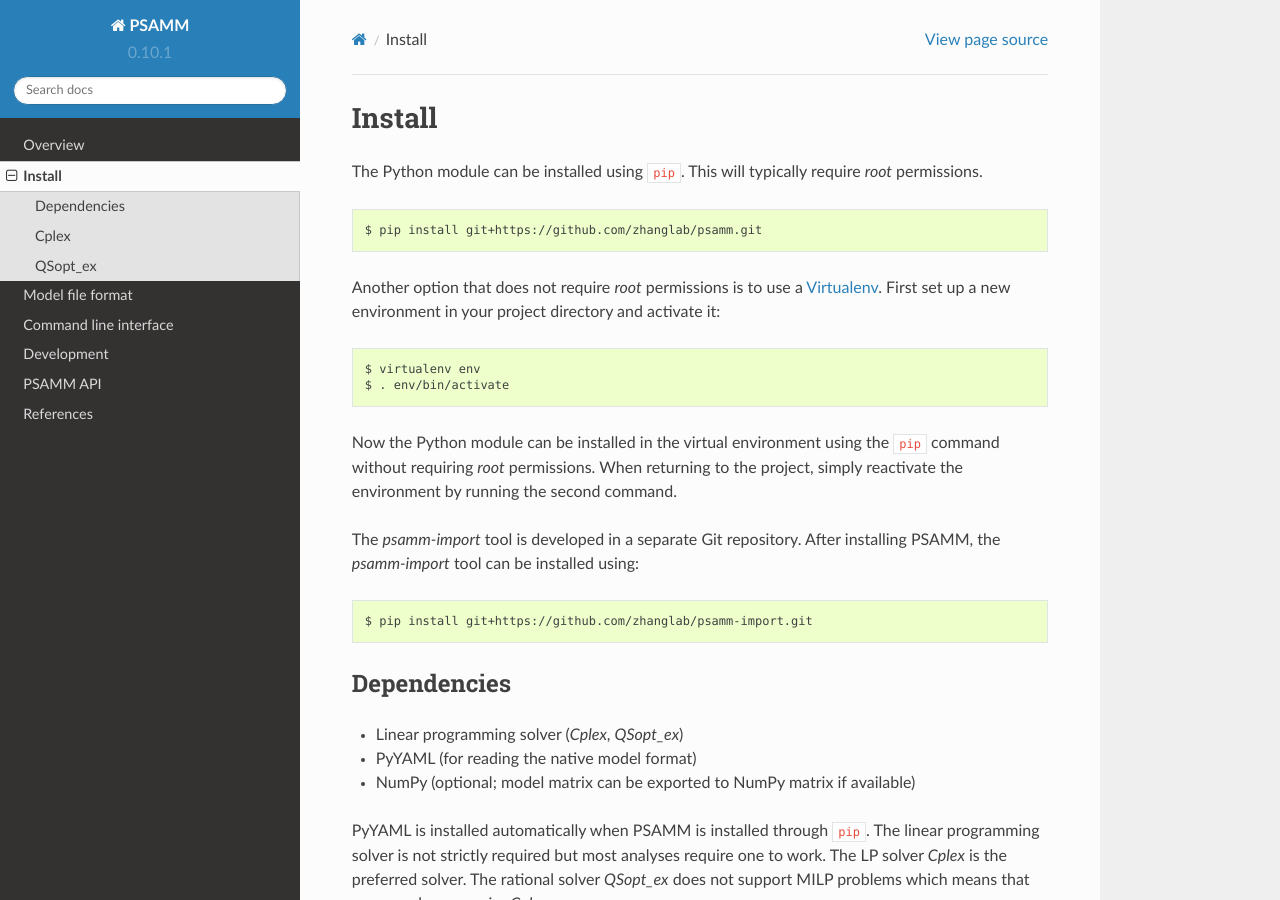
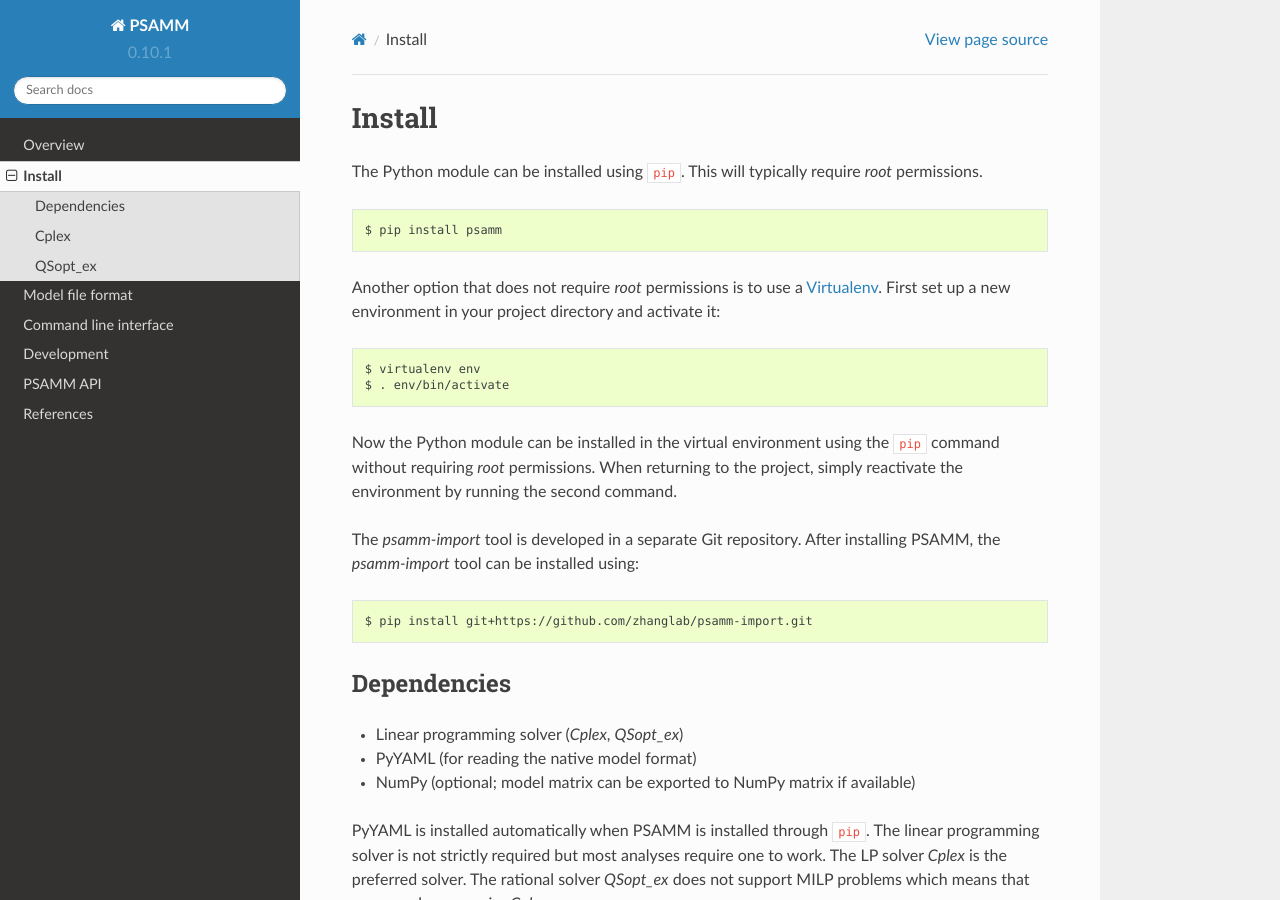
Before and after one commit to zhanglab/psamm, a Sphinx documentation site: the page built from docs/install.rst, in a window 1280 px wide and 900 px high. Built offline with Sphinx 7.4.7 and the Read the Docs theme 2.0.0, drawn with Linux system fonts in a browser that asks for light colours.

Commit message:
Update README and docs for pypi package

```diff
--- a/README.rst
+++ b/README.rst
@@ -25,7 +28,7 @@
 
 .. code:: shell
 
-    $ pip install git+https://github.com/zhanglab/psamm.git
+    $ pip install psamm
 
 The `psamm-import` tool is developed in `a separate repository`_. After
 installing PSAMM the `psamm-import` tool can be installed using:
--- a/docs/install.rst
+++ b/docs/install.rst
@@ -7,7 +7,7 @@
 
 .. code-block:: shell
 
-    $ pip install git+https://github.com/zhanglab/psamm.git
+    $ pip install psamm
 
 Another option that does not require *root* permissions is to use a
 `Virtualenv`_. First set up a new environment in your project directory and
```
Also changed, not shown: other parts of README.rst (+3 -0 lines).
